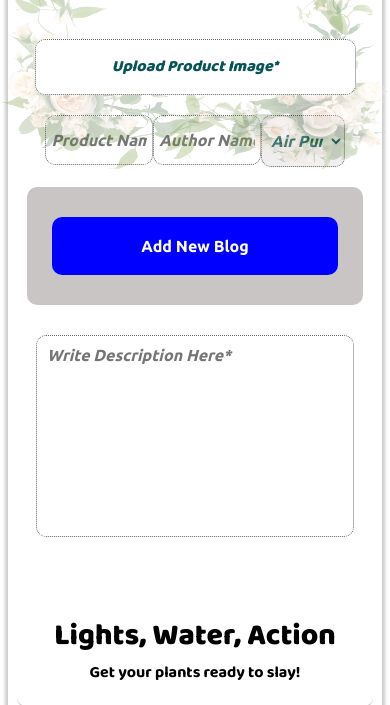
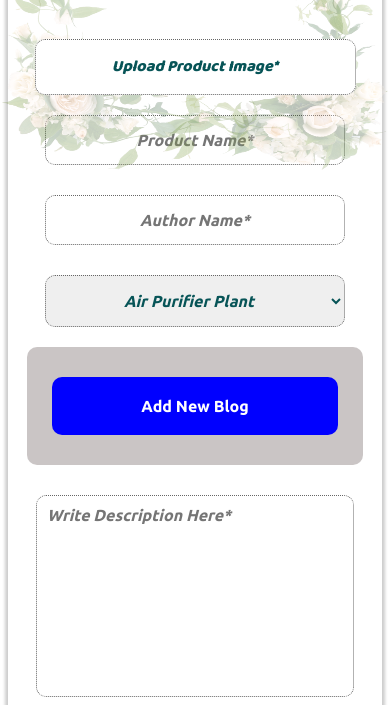
Before and after one commit to HarshitDalal/UniqueNursery, a Django app: page /writeblog/ in a window 390 px wide. Shown: the part 223-928 px from the top of the page. Run offline with Django 4.2, Linux system fonts and the light colour scheme; a user stored in the database is signed in; style sheets or scripts are compiled from the project's sources; some libraries are stand-ins or nearby versions.

Commit message:
Change many line to make responsive

```diff
--- a/nursery/static/nursery/CSS/mediaquery.css
+++ b/nursery/static/nursery/CSS/mediaquery.css
@@ -564,6 +564,15 @@
   body .writeblogsection .writeblogdetail .form .price .btn {
     width: 85%;
   }
+  body .addproduct .productpricedetail .form .line,
+  body .addproduct .writeblogdetail .form .line,
+  body .writeblogsection .productpricedetail .form .line,
+  body .writeblogsection .writeblogdetail .form .line {
+    -webkit-box-orient: vertical;
+    -webkit-box-direction: normal;
+        -ms-flex-direction: column;
+            flex-direction: column;
+  }
   body .addproduct .productpricedetail .form .productdesc p,
   body .addproduct .writeblogdetail .form .productdesc p,
   body .writeblogsection .productpricedetail .form .productdesc p,
--- a/nursery/static/nursery/CSS/writeblog.css
+++ b/nursery/static/nursery/CSS/writeblog.css
@@ -123,7 +123,7 @@
 .writeblogsection .writeblogdetail .form textarea {
   resize: none;
   text-align: left;
-  width: 100%;
+  width: 90%;
   padding: 1rem;
 }
 
@@ -132,9 +132,9 @@
   display: -ms-flexbox;
   display: flex;
   background: var(--addcart);
-  -webkit-box-pack: center;
-      -ms-flex-pack: center;
-          justify-content: center;
+  -webkit-box-pack: space-evenly;
+      -ms-flex-pack: space-evenly;
+          justify-content: space-evenly;
   -webkit-box-align: center;
       -ms-flex-align: center;
           align-items: center;
@@ -151,7 +151,7 @@
   -webkit-box-pack: center;
       -ms-flex-pack: center;
           justify-content: center;
-  width: 35%;
+  width: 25%;
   background: var(--btn);
   padding: 2rem 1rem;
   font: 800 1.6rem var(--font2);
--- a/nursery/static/nursery/SASS/mediaquery.scss
+++ b/nursery/static/nursery/SASS/mediaquery.scss
@@ -576,7 +576,9 @@
                         }
 
                     }
-
+                    .line{
+                        flex-direction: column;
+                    }
                     .productdesc {
                         p {
                             font-size: 2rem;
--- a/nursery/static/nursery/SASS/writeblog.scss
+++ b/nursery/static/nursery/SASS/writeblog.scss
@@ -79,22 +79,23 @@
             textarea{
                 resize: none;
                 text-align: left;
-                width: 100%;
+                width: 90%;
                 padding: 1rem;
             }
             .price{
                 display: flex;
                 background: var(--addcart);
-                justify-content: center;
+                justify-content: space-evenly;
                 align-items: center;
                 width: 90%;
                 border-radius: 1rem;
                 word-spacing: .6rem;
+
                 .btn{
                     text-decoration: none;
                     align-items: center;
                     justify-content: center;
-                    width: 35%;
+                    width: 25%;
                     background: var(--btn);
                     padding: 2rem 1rem;
                     font: 800 1.6rem var(--font2);
```
Also changed, not shown: nursery/static/nursery/MINCSS/mediaquery.min.css, nursery/static/nursery/MINCSS/writeblog.min.css.
